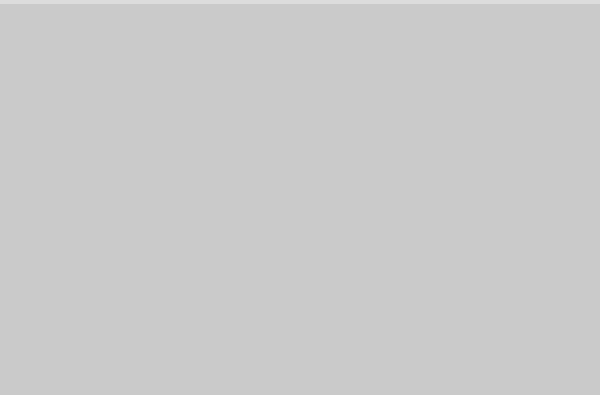
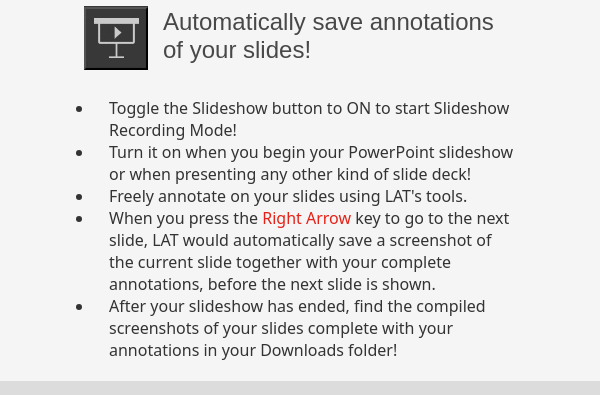
Before and after one commit to TLChicken/lecturer-broadcasting-software, an Electron app: page docs/features.html in a window 600 px wide. Shown: the part 6956-7351 px from the top of the page. Before the commit the page ends 6960 px from the top, so only its background shows below. Drawn offline with Linux system fonts and the light colour scheme; a web font is replaced by a local one.

Commit message:
Features Page 7 - Slideshow Integration

```diff
--- a/docs/features.html
+++ b/docs/features.html
@@ -425,6 +425,39 @@
 
             </div>
         </div>
+
+
+        <div class="quick-start-section">
+            <h2>Slideshow Integration!  (Coming Soon)</h2>
+
+            <div class="features-listing-container">
+                <div class="features-icon-desc-pair">
+                    <div class="features-toolbar-icon">
+                        <img src="images/features/toolbar-slideshow-btn.jpg" alt="Slideshow Icon">
+                    </div>
+                    <div class="features-icon-desc-text">
+                        <p>Automatically save annotations of your slides!</p>
+                    </div>
+                </div>
+
+                <br />
+
+                <ul>
+                    <li class="secondary-text">Toggle the Slideshow button to ON to start Slideshow Recording Mode!</li>
+
+                    <li class="secondary-text">Turn it on when you begin your PowerPoint slideshow or when presenting any other kind of slide deck!</li>
+
+                    <li class="secondary-text">Freely annotate on your slides using LAT's tools.</li>
+
+                    <li class="secondary-text">When you press the <span class="highlight">Right Arrow</span> key to go to the next slide, LAT would automatically save a screenshot of the current slide together with your complete annotations, before the next slide is shown.</li>
+
+                    <li class="secondary-text">After your slideshow has ended, find the compiled screenshots of your slides complete with your annotations in your Downloads folder!</li>
+
+                </ul>
+
+            </div>
+        </div>
+
     </section>
 
 
```
